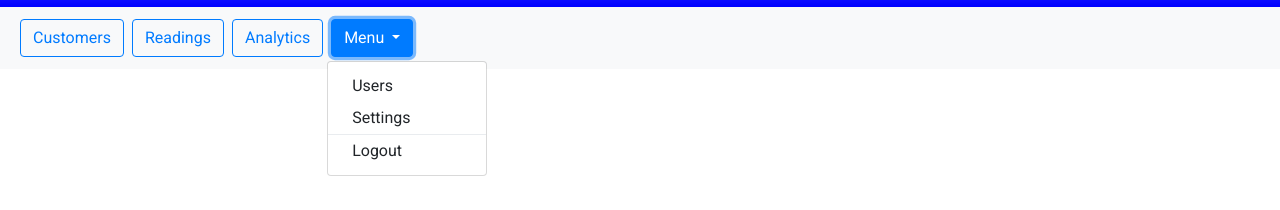
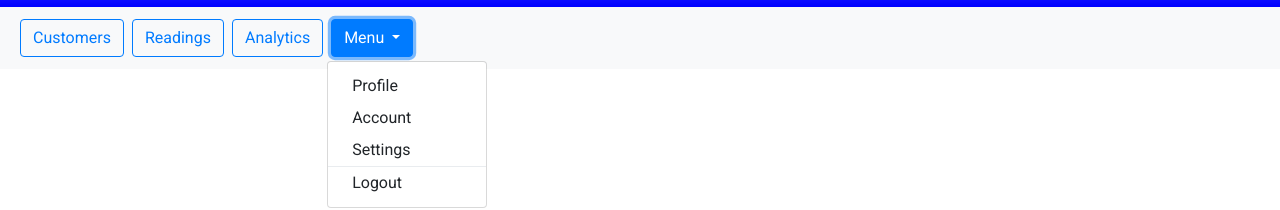
Before and after one commit to FrotaLucas/smart-utilities-management-system, an Angular app: page / in a window 1280 px wide. Both pictures are taken after a click on the button "Menu". Shown: the part 143-353 px from the top of the page. Built offline with nearby package versions, Linux system fonts and the light colour scheme.

Commit message:
add new link to nav

```diff
--- a/src/app/layouts/main-layout/main-layout.component.html
+++ b/src/app/layouts/main-layout/main-layout.component.html
@@ -25,7 +25,8 @@
           Menu
         </a>
         <div class="dropdown-menu" aria-labelledby="adminDropdown">
-          <a class="dropdown-item" routerLink="/admin/users">Users</a>
+          <a class="dropdown-item" routerLink="/admin/users">Profile</a>
+          <a class="dropdown-item" routerLink="/admin/users">Account</a>
           <a class="dropdown-item" routerLink="/admin/settings">Settings</a>
           <div class="dropdown-divider"></div>
           <a class="dropdown-item">Logout</a>
```
